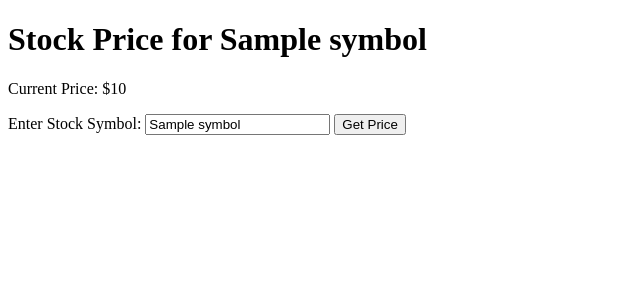
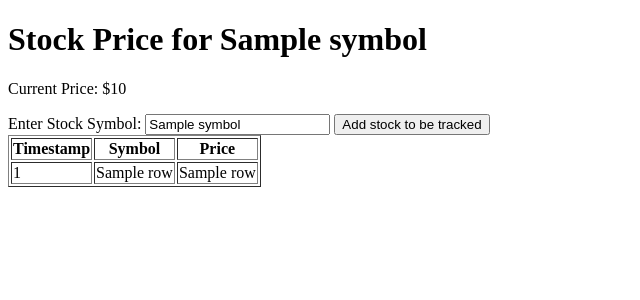
Before and after one commit to JmarbinGG/stocks, a Flask app: template templates/index.html in a window 1280 px wide. Shown: the top 300 px of the page, without its empty margins (0-640 px from the left). Run offline with Flask 3, Linux system fonts and the light colour scheme; the template is opened without the code that fills it: most values are stand-ins (such as "Sample title", 1, 10 or a date in 2020).

Commit message:
tracked stocks

```diff
--- a/app.py
+++ b/app.py
@@ -1,14 +1,36 @@
-from flask import Flask, render_template, request
+from flask import Flask, render_template, request, redirect, url_for
 from stocks import livePrice
+from scheduler import start_scheduler
+import csv
 
 app = Flask(__name__)
 
-@app.route("/")
+start_scheduler()
+
+def add_stock(symbol):
+    symbol = symbol.upper()
+    with open("tracked_stocks.txt", "a") as f:
+        f.write(symbol + "\n")
+
+@app.route("/", methods=["GET", "POST"])
 def home():
+    if request.method == "POST":
+        new_symbol = request.form.get("symbol")
+        if new_symbol:
+            add_stock(new_symbol)
+        return redirect(url_for("home"))
+
     symbol = request.args.get("symbol", "AAPL")
     quote = livePrice(symbol)
-    current_price = quote.get("c")  # 'c' is current price
-    return render_template("index.html", symbol=symbol, price=current_price)
+    current_price = quote.get("c")
+
+    table_data = []
+    with open("prices.csv", newline="") as f:
+        reader = csv.reader(f)
+        for row in reader:
+            table_data.append(row)
+
+    return render_template("index.html", symbol=symbol, price=current_price, table_data=table_data)
 
 if __name__ == "__main__":
     app.run(debug=True)
--- a/templates/index.html
+++ b/templates/index.html
@@ -7,10 +7,24 @@
     <h1>Stock Price for {{ symbol }}</h1>
     <p>Current Price: ${{ price }}</p>
 
-    <form method="get" action="/">
+    <form method="post" action="/">
         <label for="symbol">Enter Stock Symbol:</label>
         <input type="text" id="symbol" name="symbol" value="{{ symbol }}">
-        <button type="submit">Get Price</button>
+        <button type="submit">Add stock to be tracked</button>
     </form>
+     <table border="1">
+        <tr>
+            <th>Timestamp</th>
+            <th>Symbol</th>
+            <th>Price</th>
+        </tr>
+        {% for row in table_data %}
+        <tr>
+            <td>{{ row[0] }}</td>
+            <td>{{ row[1] }}</td>
+            <td>{{ row[2] }}</td>
+        </tr>
+        {% endfor %}
+    </table>
 </body>
 </html>
--- /dev/null
+++ b/tracked_stocks.txt
@@ -0,0 +1,3 @@
+AAPL
+GOOGL
+CAT
```
Also changed, not shown: prices.csv (added, +22 -0 lines), scheduler.py (added, +27 -0 lines).
